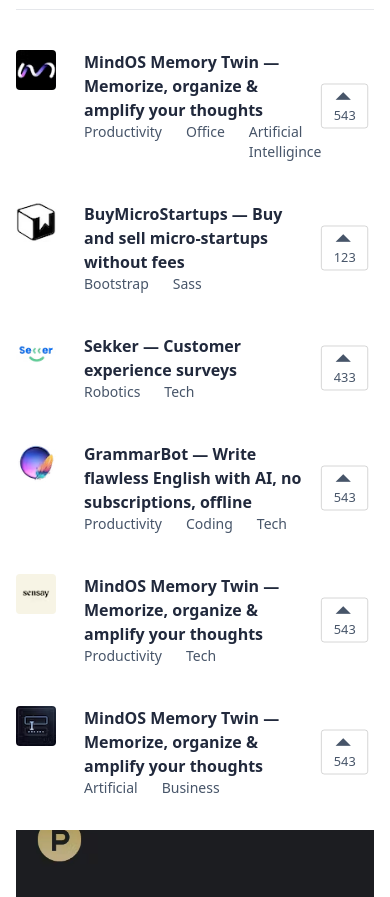
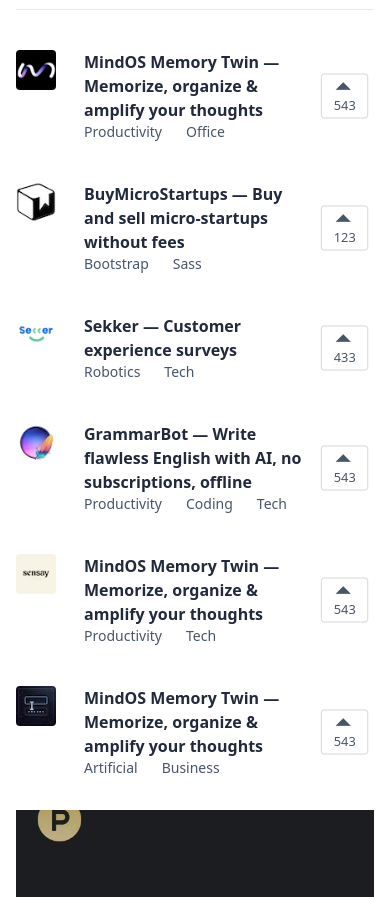
Before and after one commit to DiranDesai/Tailwind-Css, a website: page index.html in a window 390 px wide. Shown: the part 1631-2528 px from the top of the page. Drawn offline with nearby package versions, Linux system fonts and the light colour scheme; files that its build step writes are made by us from their sources.

Commit message:
Update index.html

```diff
--- a/index.html
+++ b/index.html
@@ -118,7 +118,7 @@
                                 <div class="flex flex-row text-slate-600 text-sm space-x-6">
                                     <span>Productivity</span>
                                     <span>Office</span>
-                                    <span>Artificial Intelligince</span>
+                                    <span class="hidden lg:block">Artificial Intelligince</span>
                                 </div>
                             </div>
                         </div>
```
